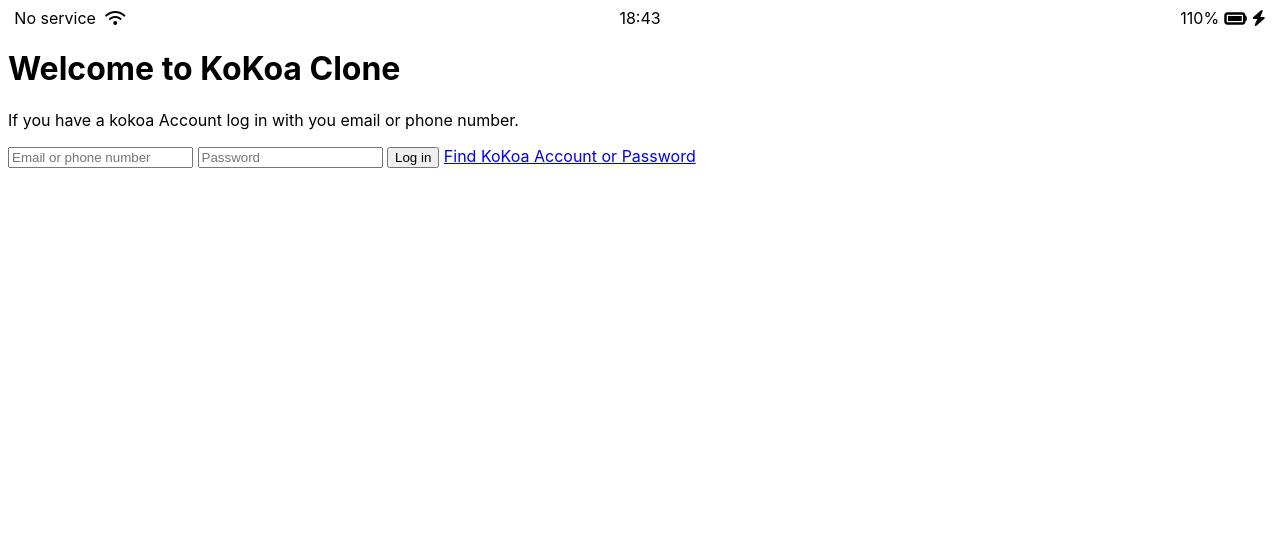
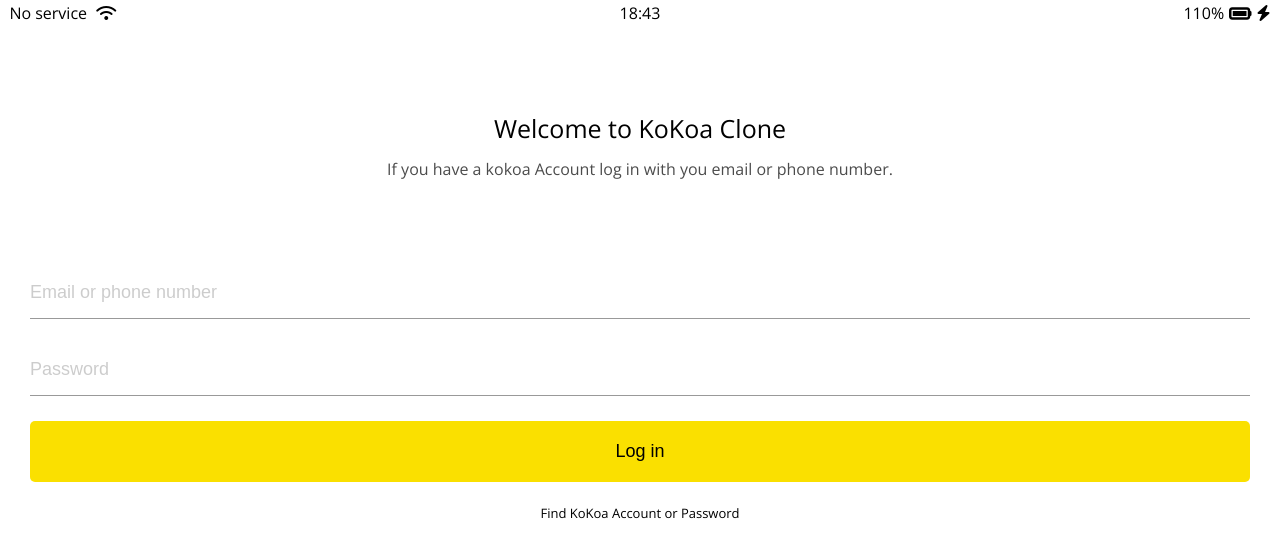
Before and after one commit to jjucc99/practice-js-for-kakao, a plain HTML site: page index.html in a window 1280 px wide. Drawn offline with nearby package versions, Linux system fonts and the light colour scheme.

Commit message:
add connect friends.html

```diff
--- /dev/null
+++ b/css/components/status-bar.css
@@ -0,0 +1,26 @@
+.status-bar {
+  display: flex;
+  justify-content: center;
+  padding: 5px 3px;
+}
+
+.status-bar__column {
+  width: 33%;
+}
+
+.status-bar__column:first-child span {
+  margin-right: 5px;
+}
+.status-bar__column:nth-child(2) {
+  display: flex;
+  justify-content: center;
+}
+
+.status-bar__column:last-child {
+  display: flex;
+  justify-content: flex-end;
+  align-items: center;
+}
+.status-bar__column .fa-battery-full {
+  margin: 0px 5px;
+}
--- /dev/null
+++ b/css/reset.css
@@ -0,0 +1,128 @@
+html,
+body,
+div,
+span,
+applet,
+object,
+iframe,
+h1,
+h2,
+h3,
+h4,
+h5,
+h6,
+p,
+blockquote,
+pre,
+a,
+abbr,
+acronym,
+address,
+big,
+cite,
+code,
+del,
+dfn,
+em,
+img,
+ins,
+kbd,
+q,
+s,
+samp,
+small,
+strike,
+strong,
+sub,
+sup,
+tt,
+var,
+b,
+u,
+i,
+center,
+dl,
+dt,
+dd,
+ol,
+ul,
+li,
+fieldset,
+form,
+label,
+legend,
+table,
+caption,
+tbody,
+tfoot,
+thead,
+tr,
+th,
+td,
+article,
+aside,
+canvas,
+details,
+embed,
+figure,
+figcaption,
+footer,
+header,
+hgroup,
+menu,
+nav,
+output,
+ruby,
+section,
+summary,
+time,
+mark,
+audio,
+video {
+  margin: 0;
+  padding: 0;
+  border: 0;
+  font-size: 100%;
+  font: inherit;
+  vertical-align: baseline;
+}
+/* HTML5 display-role reset for older browsers */
+article,
+aside,
+details,
+figcaption,
+figure,
+footer,
+header,
+hgroup,
+menu,
+nav,
+section {
+  display: block;
+}
+body {
+  line-height: 1;
+}
+ol,
+ul {
+  list-style: none;
+}
+blockquote,
+q {
+  quotes: none;
+}
+blockquote:before,
+blockquote:after,
+q:before,
+q:after {
+  content: "";
+  content: none;
+}
+table {
+  border-collapse: collapse;
+  border-spacing: 0;
+}
+
+input:focus {
+  outline: none;
+}
--- /dev/null
+++ b/css/screens/login.css
@@ -0,0 +1,62 @@
+.welcome-header {
+  margin: 90px 0px;
+
+  display: flex;
+  flex-direction: column;
+  align-items: center;
+
+  text-align: center;
+}
+
+.welcome_header__title {
+  margin-bottom: 20px;
+
+  font-size: 25px;
+}
+
+.welcome_header__text {
+  width: 60%;
+  opacity: 0.7;
+}
+
+#login-form {
+  margin: 0px 30px;
+
+  display: flex;
+  flex-direction: column;
+}
+
+#login-form input {
+  border: none;
+  padding: 15px 0px;
+  margin-bottom: 25px;
+
+  font-size: 18px;
+}
+
+#login-form input:not([type="submit"]) {
+  border-bottom: 1px solid rgba(0, 0, 0, 0.4);
+  transition: border-color 0.3s ease-in-out;
+}
+
+#login-form input::placeholder {
+  color: rgba(0, 0, 0, 0.2);
+}
+
+#login-form input:focus {
+  border-color: var(--yellow);
+}
+
+#login-form input[type="submit"] {
+  background-color: var(--yellow);
+  cursor: pointer;
+  padding: 20px 0px;
+  border-radius: 5px;
+}
+
+#login-form a {
+  text-align: center;
+  text-decoration: none;
+  color: inherit;
+  font-size: 13px;
+}
--- a/css/styles.css
+++ b/css/styles.css
@@ -1,30 +1,15 @@
+@import url("https://fonts.googleapis.com/css2?family=Open+Sans:wght@400;600&display=swap");
+
+/* main */
+@import "reset.css";
+@import "variables.css";
+
+/* components */
+@import "./components/status-bar.css";
+
+/* screens */
+@import "./screens/login.css";
+
 body {
-  font-family: -apple-system, BlinkMacSystemFont, "Segoe UI", Roboto, Oxygen,
-    Ubuntu, Cantarell, "Open Sans", "Helvetica Neue", sans-serif;
+  font-family: "Open Sans", sans-serif;
 }
-
-.status-bar {
-  display: flex;
-  justify-content: center;
-}
-
-.status-bar__column {
-  width: 33%;
-}
-
-.status-bar__column:first-child span {
-  margin-right: 5px;
-}
-.status-bar__column:nth-child(2) {
-  display: flex;
-  justify-content: center;
-}
-
-.status-bar__column:last-child {
-  display: flex;
-  justify-content: flex-end;
-  align-items: center;
-}
-.status-bar__column .fa-battery-full {
-  margin: 0px 5px;
-}
--- /dev/null
+++ b/css/variables.css
@@ -0,0 +1,3 @@
+:root {
+  --yellow: #fae000;
+}
--- a/index.html
+++ b/index.html
@@ -30,9 +30,9 @@
         <p class="welcome_header__text">If you have a kokoa Account log in with you email or phone number.</p>
     </header>
 
-    <form id="login-form">
-        <input type="text" placeholder="Email or phone number" />
-        <input type="text" placeholder="Password" />
+    <form action="friends.html" method="GET" id="login-form">
+        <input name="Username" type="text" placeholder="Email or phone number" />
+        <input name="Password" type="text" placeholder="Password" />
         <input type="submit" value="Log in" />
         <a href="#">Find KoKoa Account or Password</a>
     </form>
```
Also changed, not shown: friends.html (added, +1 -0 lines).
